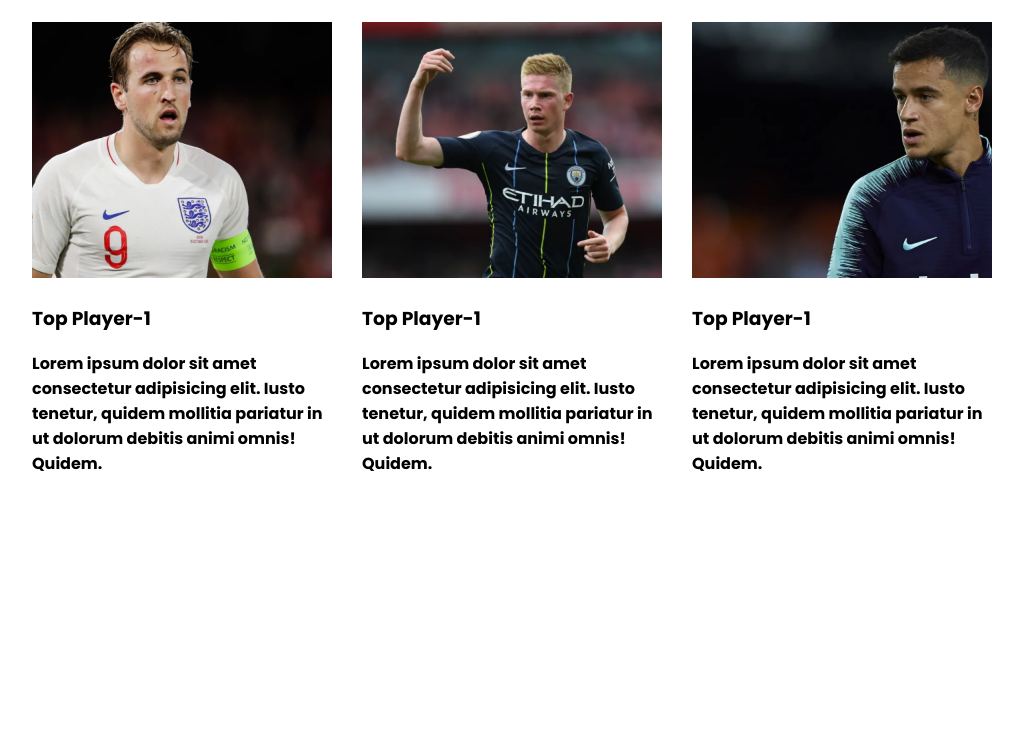
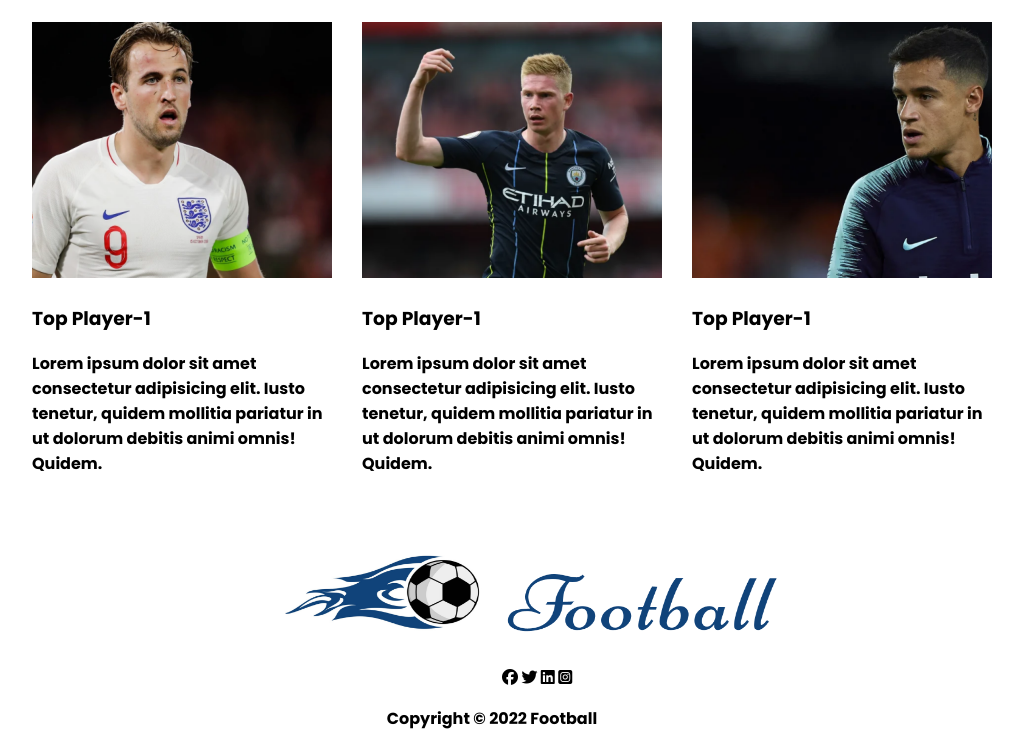
Before and after one commit to toufikcse/Football-Website, a plain HTML site: page index.html in a window 1280 px wide. Shown: the part 2148-2895 px from the top of the page, without its empty margins (148-1171 px from the left). Before the commit the page ends 2624 px from the top, so only its background shows below. Drawn offline with Linux system fonts and the light colour scheme.

Commit message:
final commit

```diff
--- a/index.html
+++ b/index.html
@@ -94,8 +94,21 @@
                     <p>Lorem ipsum dolor sit amet consectetur adipisicing elit. Iusto tenetur, quidem mollitia pariatur in ut dolorum debitis animi omnis! Quidem.</p>
                 </div>
             </div>
-
         </section>
     </main>
+    <footer>
+        <div class="picture">
+            <img src="images/Logo.png" alt="">
+        </div>
+        <div class="social_link">
+            <i class="fab fa-facebook"></i>
+            <i class="fab fa-twitter"></i>
+            <i class="fab fa-linkedin"></i>
+            <i class="fab fa-instagram-square"></i>
+        </div>
+        <div class="copyright">
+            <p>Copyright © 2022 Football</p>
+        </div>
+    </footer>
 </body>
 </html>
--- a/styles/style.css
+++ b/styles/style.css
@@ -63,3 +63,39 @@ body{
     height: 104px;
     font-weight: 400px;
 }
+
+/* footer section */
+footer{
+    margin-top: 100px;
+}
+.picture img{
+    width: 500px;
+    height: 110px;
+    padding-left: 425px;
+}
+.social_link{
+    padding-left: 650px;
+}
+.copyright{
+    text-align: center;
+}
+
+/* ----------------------
+Mobile Device Responsive
+--------------------------*/
+
+@media only screen and (max-width:688px) {
+    .header-section, .picture, .copyright{
+        width: 100%;
+    }
+    .players{
+        grid-template-columns: repeat(1, 1fr);
+    }
+    .header-section{
+        flex-direction: column;
+        height: 1000px;
+    }
+    .social_link{
+        padding-left: 175px;
+    }
+}
```
